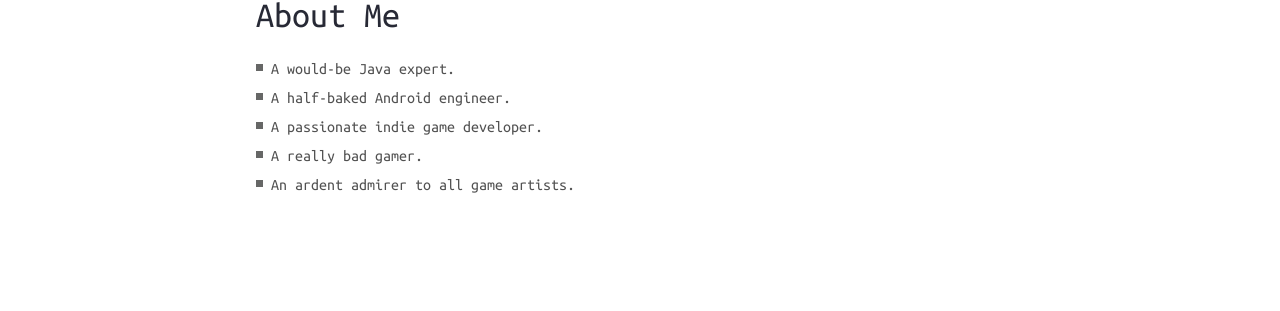
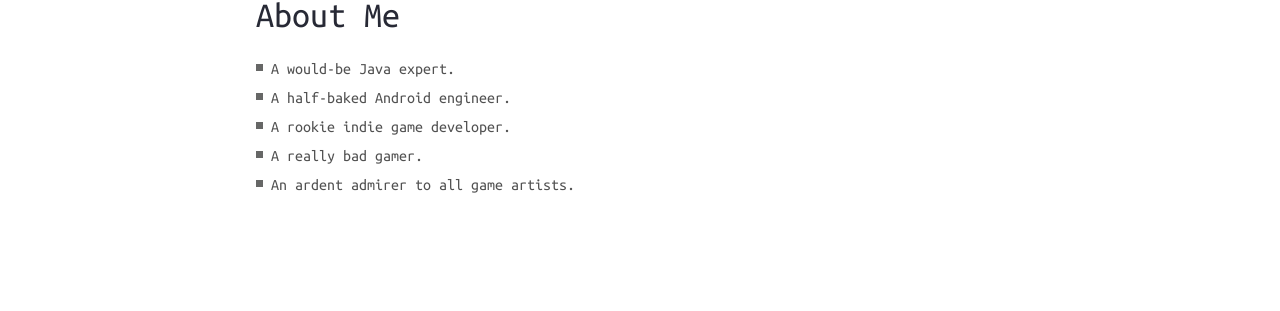
Before and after one commit to toyknight/toyknight.github.io, a Jekyll site: the page built from about.md, in a window 1280 px wide. Shown: the part 210-521 px from the top of the page. Built offline with Jekyll 4.4.1, drawn with Linux system fonts in a browser that asks for light colours; nearby versions of some CDN libraries.

Commit message:
Update about.md

```diff
--- a/about.md
+++ b/about.md
@@ -7,6 +7,6 @@ permalink: /about/
 
 * A would-be Java expert.
 * A half-baked Android engineer.
-* A passionate indie game developer.
+* A rookie indie game developer.
 * A really bad gamer.
 * An ardent admirer to all game artists.
```
